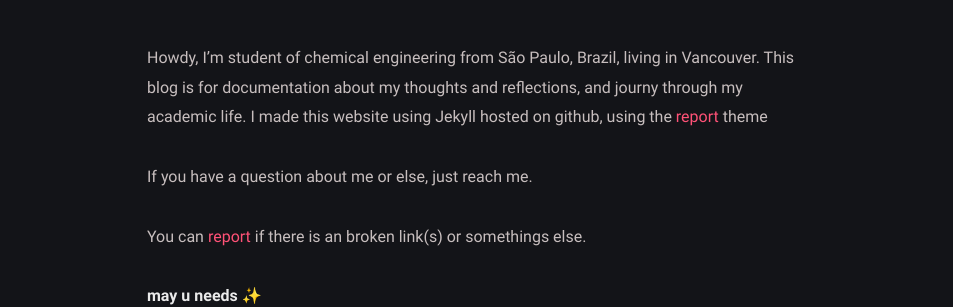
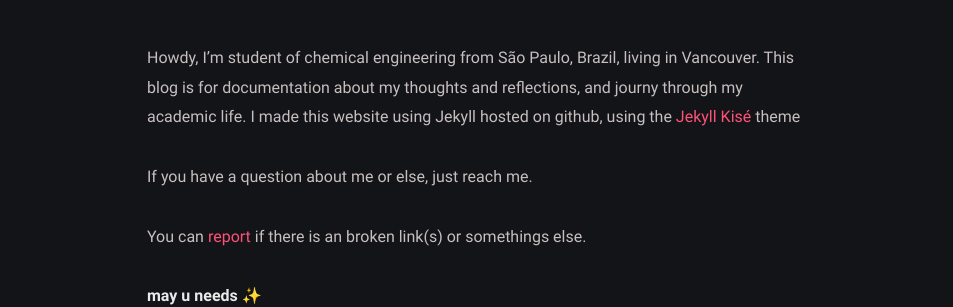
Before and after one commit to Pistachihen/pistachi.github.io, a Jekyll site: the page built from about.md, in a window 1280 px wide. Shown: the part 258-565 px from the top of the page, without its empty margins (163-1116 px from the left). Built offline with Jekyll 4.4.1, drawn with Linux system fonts in a browser that asks for light colours.

Commit message:
about.md: changed

```diff
--- a/about.md
+++ b/about.md
@@ -5,7 +5,7 @@ layout: page
 comments: false
 ---
 
-Howdy, I'm student of chemical engineering from São Paulo, Brazil, living in Vancouver. This blog is for documentation about my thoughts and reflections, and journy through my academic life. I made this website using Jekyll hosted on github, using the [report](http://github.com/piharpi/jekyll-klise/issues/new) theme
+Howdy, I'm student of chemical engineering from São Paulo, Brazil, living in Vancouver. This blog is for documentation about my thoughts and reflections, and journy through my academic life. I made this website using Jekyll hosted on github, using the [Jekyll Kisé ](http://github.com/piharpi/jekyll-klise/issues/new) theme
 
 If you have a question about me or else, just reach me.
 
```
